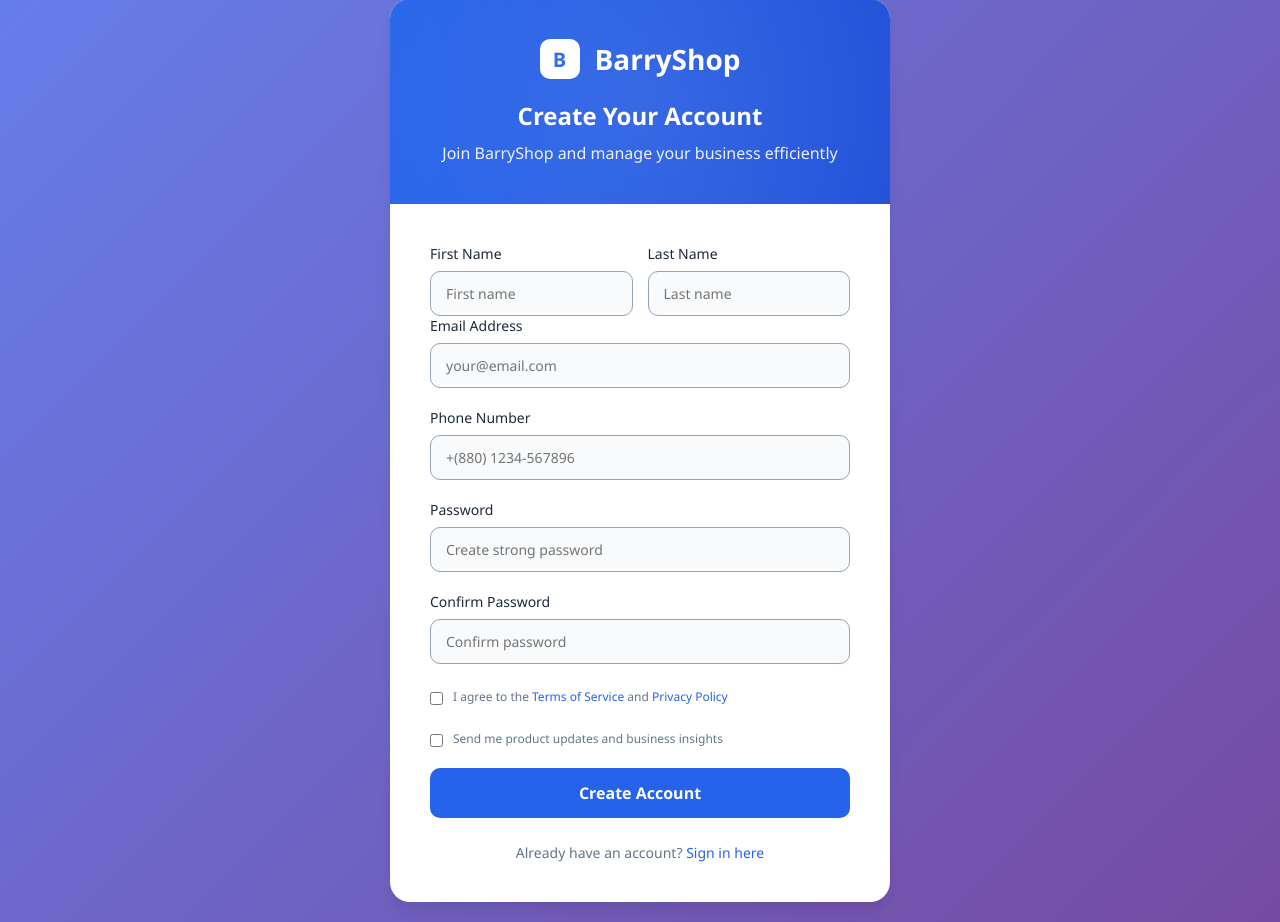
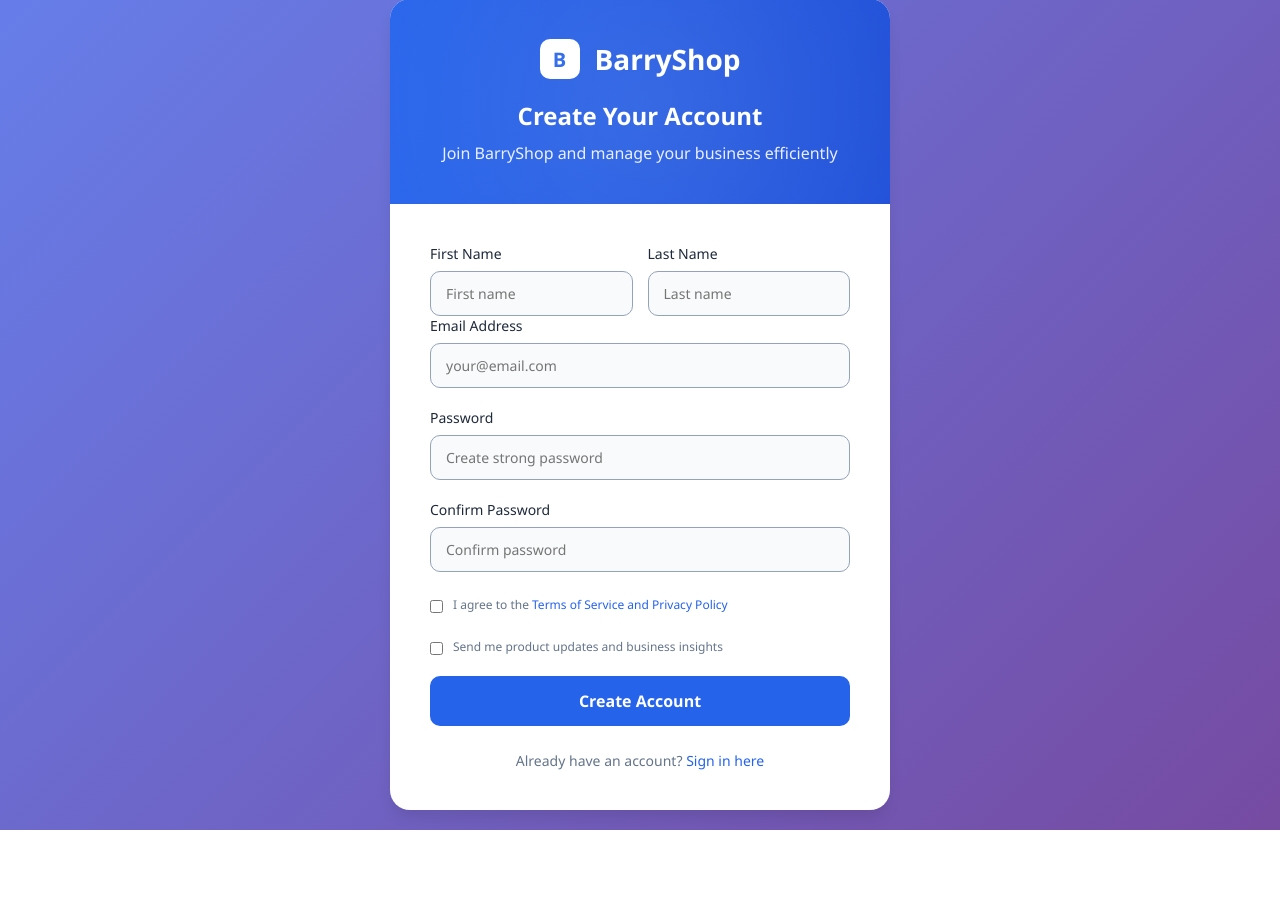
Before and after one commit to wak96/BarryShop-Management, a Django app: page /register/ in a window 1280 px wide. Shown: the part 21-943 px from the top of the page. After the commit the page ends 851 px from the top, so only its background shows below. Run offline with Django 5.2, Linux system fonts and the light colour scheme.

Commit message:
dynamic link added and modified and updated

```diff
--- a/templates/authentication/BarryShop_register.html
+++ b/templates/authentication/BarryShop_register.html
@@ -294,10 +294,6 @@
                     <input type="email" name="email" class="form-control" placeholder="your@email.com" required>
                 </div>
 
-                <div class="form-group">
-                    <label for="phone">Phone Number</label>
-                    <input type="tel" name="phone" class="form-control" placeholder="+(880) 1234-567896" required>
-                </div>
 
                 <div class="form-group">
                     <label for="password">Password</label>
@@ -316,7 +312,7 @@
                 <div class="terms-container">
                     <input type="checkbox" name="terms" required>
                     <label for="terms">
-                        I agree to the <a href="#">Terms of Service</a> and <a href="#">Privacy Policy</a>
+                        I agree to the <a href="{% url 'terms' %}">Terms of Service and Privacy Policy</a>
                     </label>
                 </div>
 
@@ -330,7 +326,7 @@
                 <button type="submit" class="btn">Create Account</button>
 
                 <div class="login-link">
-                    Already have an account? <a href="login.html">Sign in here</a>
+                    Already have an account? <a href="{% url 'login' %}">Sign in here</a>
                 </div>
             </form>
         </div>
```
